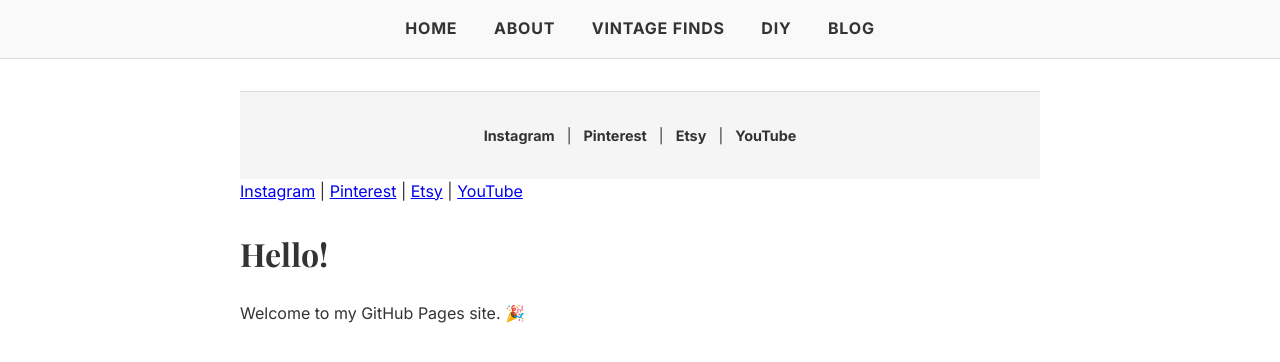
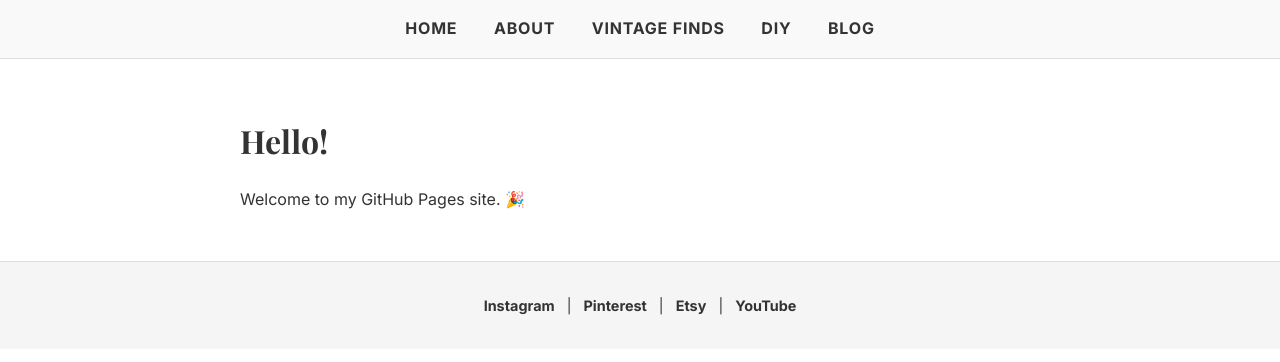
Before and after one commit to hannistudios/hannistudios.github.io, a Jekyll site: the page built from index.md, in a window 1280 px wide. Shown: the top 362 px of the page. Built offline with Jekyll 4.4.1, drawn with Linux system fonts in a browser that asks for light colours.

Commit message:
moved footer below main

```diff
--- a/_layouts/default.html
+++ b/_layouts/default.html
@@ -87,6 +87,8 @@ footer .social-links a:hover {
   </nav>
 
   <main>
+    {{ content }}
+  </main>
     <footer>
   <div class="social-links">
     <a href="https://instagram.com/hannistudios_" target="_blank">Instagram</a> |
@@ -95,14 +97,5 @@ footer .social-links a:hover {
     <a href="https://youtube.com/@hannistudios1" target="_blank">YouTube</a>
   </div>
 </footer>
-  <div class="social-links">
-    <a href="https://instagram.com/hannistudios_" target="_blank">Instagram</a> |
-    <a href="https://pinterest.com/hannistudios" target="_blank">Pinterest</a> |
-    <a href="https://etsy.com/shop/HanniStudios" target="_blank">Etsy</a> |
-    <a href="https://youtube.com/@hannistudios1" target="_blank">YouTube</a>
-  </div>
-
-    {{ content }}
-  </main>
 </body>
 </html>
```
